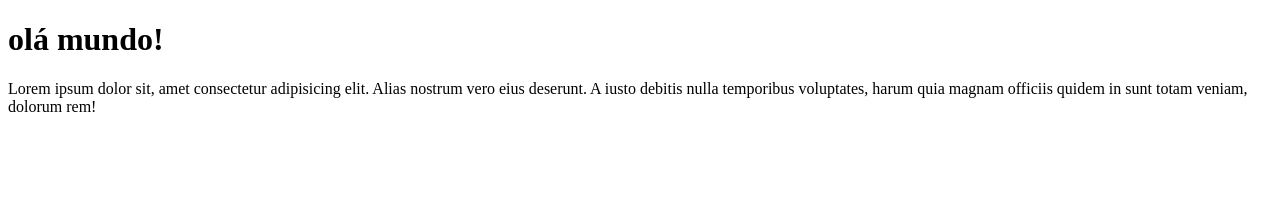
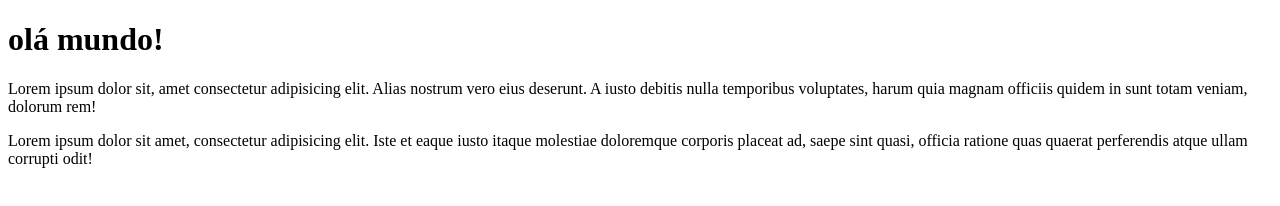
Before and after one commit to Marcos10jose10/Projetos-em-JavaScript, a plain HTML site: page index.html in a window 1280 px wide. Drawn offline with Linux system fonts and the light colour scheme.

Commit message:
coloquei paragrafo

```diff
--- a/index.html
+++ b/index.html
@@ -9,6 +9,7 @@
 <body>
     <h1>olá mundo!</h1>
     <p>Lorem ipsum dolor sit, amet consectetur adipisicing elit. Alias nostrum vero eius deserunt. A iusto debitis nulla temporibus voluptates, harum quia magnam officiis quidem in sunt totam veniam, dolorum rem!</p>
+    <p>Lorem ipsum dolor sit amet, consectetur adipisicing elit. Iste et eaque iusto itaque molestiae doloremque corporis placeat ad, saepe sint quasi, officia ratione quas quaerat perferendis atque ullam corrupti odit!</p>
 
 </body>
 </html>
```
